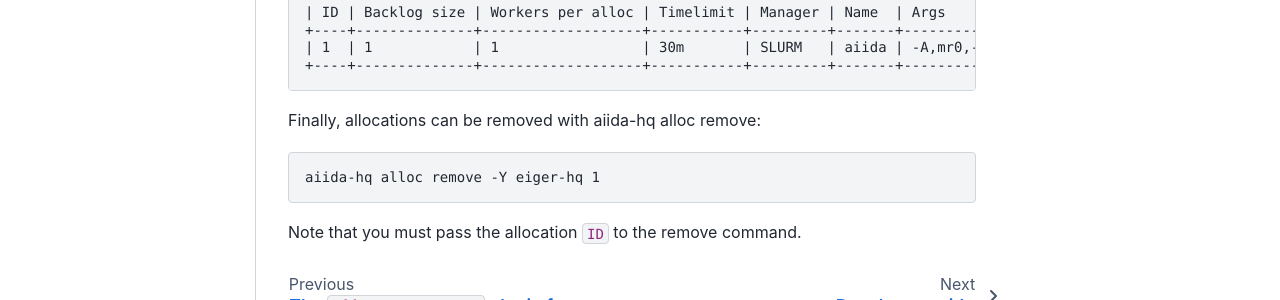
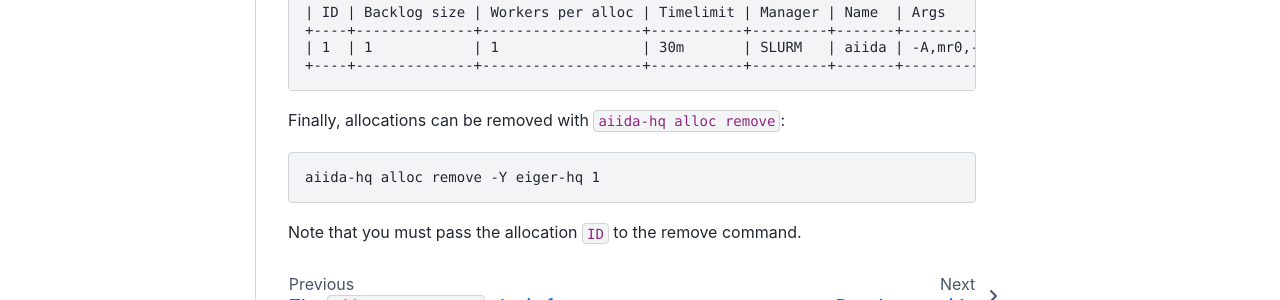
Before and after one commit to aiidateam/aiida-hyperqueue, a Sphinx documentation site: the page built from docs/source/get_started.md, in a window 1280 px wide and 900 px high, scrolled down 2367 px. Shown: the part 470-770 px from the top of the window. Built offline with Sphinx 7.4.7 and the Sphinx Book theme 1.1.4, drawn with Linux system fonts in a browser that asks for light colours.

```diff
--- a/docs/source/get_started.md
+++ b/docs/source/get_started.md
@@ -133,7 +133,7 @@ $ aiida-hq alloc list eiger-hq
 
 :::
 
-Finally, allocations can be removed with aiida-hq alloc remove:
+Finally, allocations can be removed with `aiida-hq alloc remove`:
 
 :::{code-block} console
 
```
